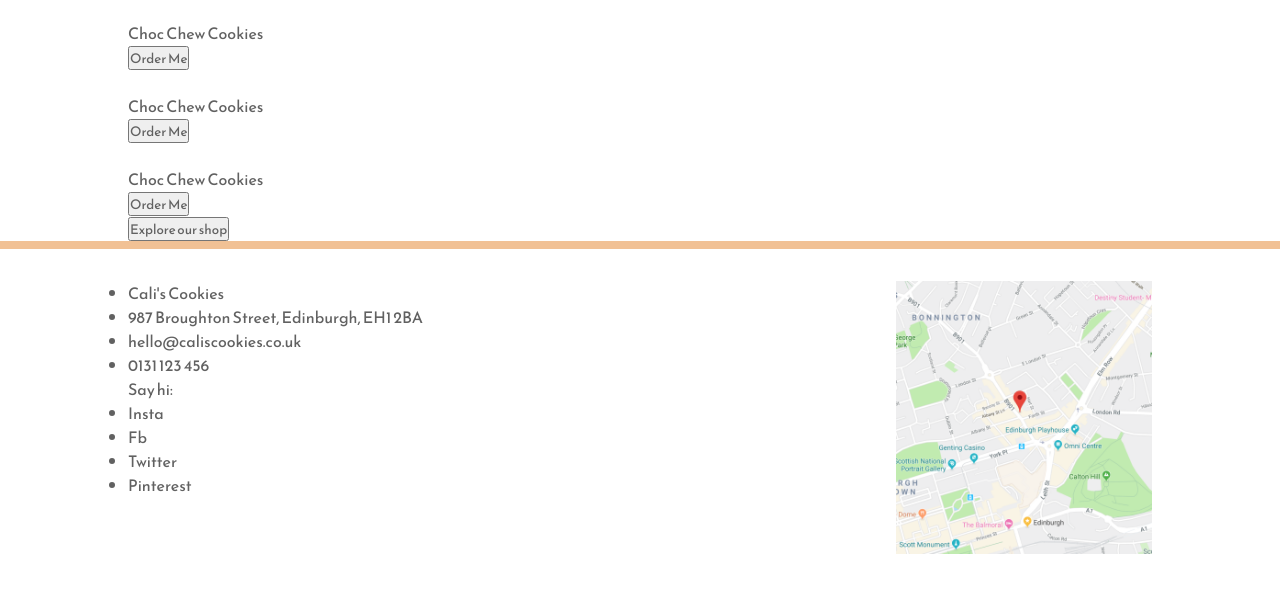
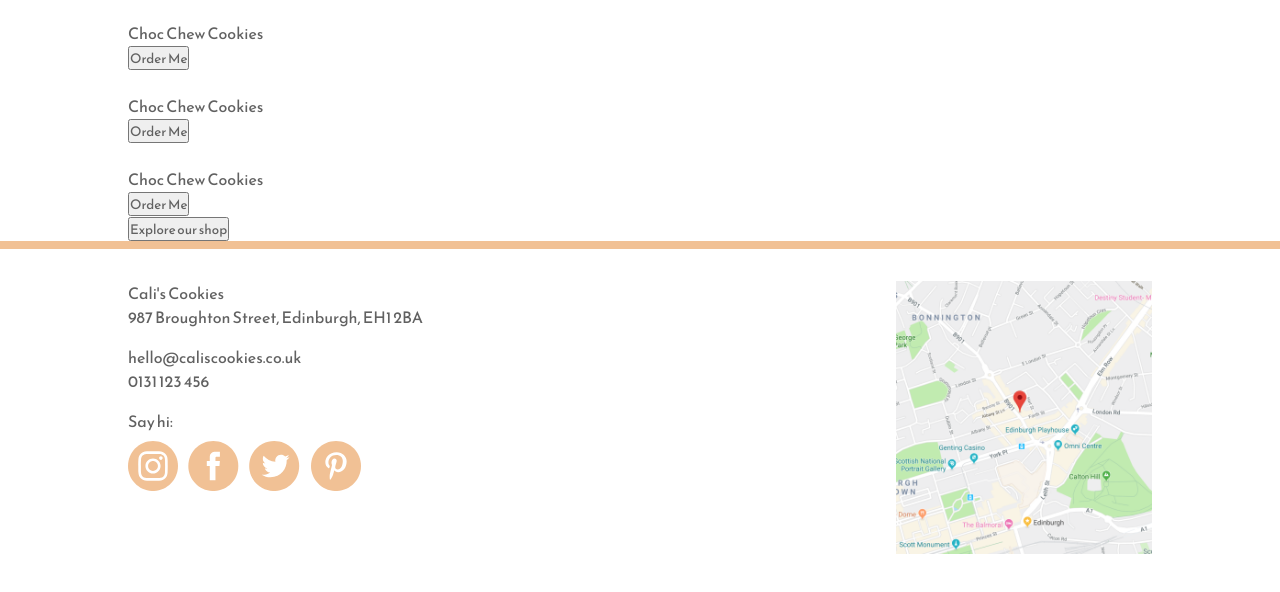
Before and after one commit to PaulGalinsky/calis-cookies-raw, a website: page src/index.html in a window 1280 px wide. Shown: the part 839-1431 px from the top of the page. Drawn offline with nearby package versions, Linux system fonts and the light colour scheme; files that its build step writes are made by us from their sources.

Commit message:
Base footer styles complete

```diff
--- a/src/index.html
+++ b/src/index.html
@@ -71,7 +71,7 @@
 	<footer>
 		<div class="container">
 			<div class="details">
-				<ul>
+				<ul class="contact-details">
 					<li>Cali's Cookies</li>
 					<li>987 Broughton Street, Edinburgh, EH1 2BA</li>
 					<li>hello@caliscookies.co.uk</li>
@@ -79,11 +79,35 @@
 				</ul>
 
 				<p>Say hi:</p>
-				<ul>
-					<li>Insta</li>
-					<li>Fb</li>
-					<li>Twitter</li>
-					<li>Pinterest</li>
+				<ul class="social-media-links">
+					<li class="instagram">
+						<a href="#">
+							<img 	src="img/icon_instagram.svg"
+										alt="Instagram Logo"
+										title="Visit us on Instagram">
+						</a>
+					</li>
+					<li class="facebook">
+						<a href="#">
+							<img 	src="img/icon_facebook.svg"
+										alt="Facebook Logo"
+										title="Visit us on Facebook">
+						</a>
+					</li>
+					<li class="twitter">
+							<a href="#">
+								<img 	src="img/icon_twitter.svg"
+											alt="Twitter Logo"
+											title="Visit us on Twitter">
+							</a>
+						</li>
+						<li class="pinterest">
+								<a href="#">
+									<img 	src="img/icon_pinterest.svg"
+												alt="Pinterest Logo"
+												title="Visit us on Pinterest">
+								</a>
+						</li>
 				</ul>
 			</div>
 			<div class="map">
--- a/src/sass/style.scss
+++ b/src/sass/style.scss
@@ -15,6 +15,10 @@ body, html {
 	font-family: 'Reem Kufi', sans-serif;
 	font-weight: 100;
 	box-sizing: border-box;
+}
+
+ul {
+	list-style: none;
 }
 
 .container {
@@ -102,6 +106,25 @@ footer {
 		display: grid;
 		grid-template-columns: 50% 50%;
 			.details {
+				.contact-details {
+					margin-bottom: 1rem;
+					li:nth-child(2){
+						margin-bottom: 1rem;
+					}
+				}
+				.social-media-links {
+					margin-top: 0.5rem;
+					li {
+						margin-right: 0.5rem;
+						display: inline;
+						a {
+							&:hover {
+								filter: grayscale(100%);
+							}
+						}
+
+					}
+				}
 
 			}
 			.map {
```
Also changed, not shown: dist/css/style.css, dist/index.html.
